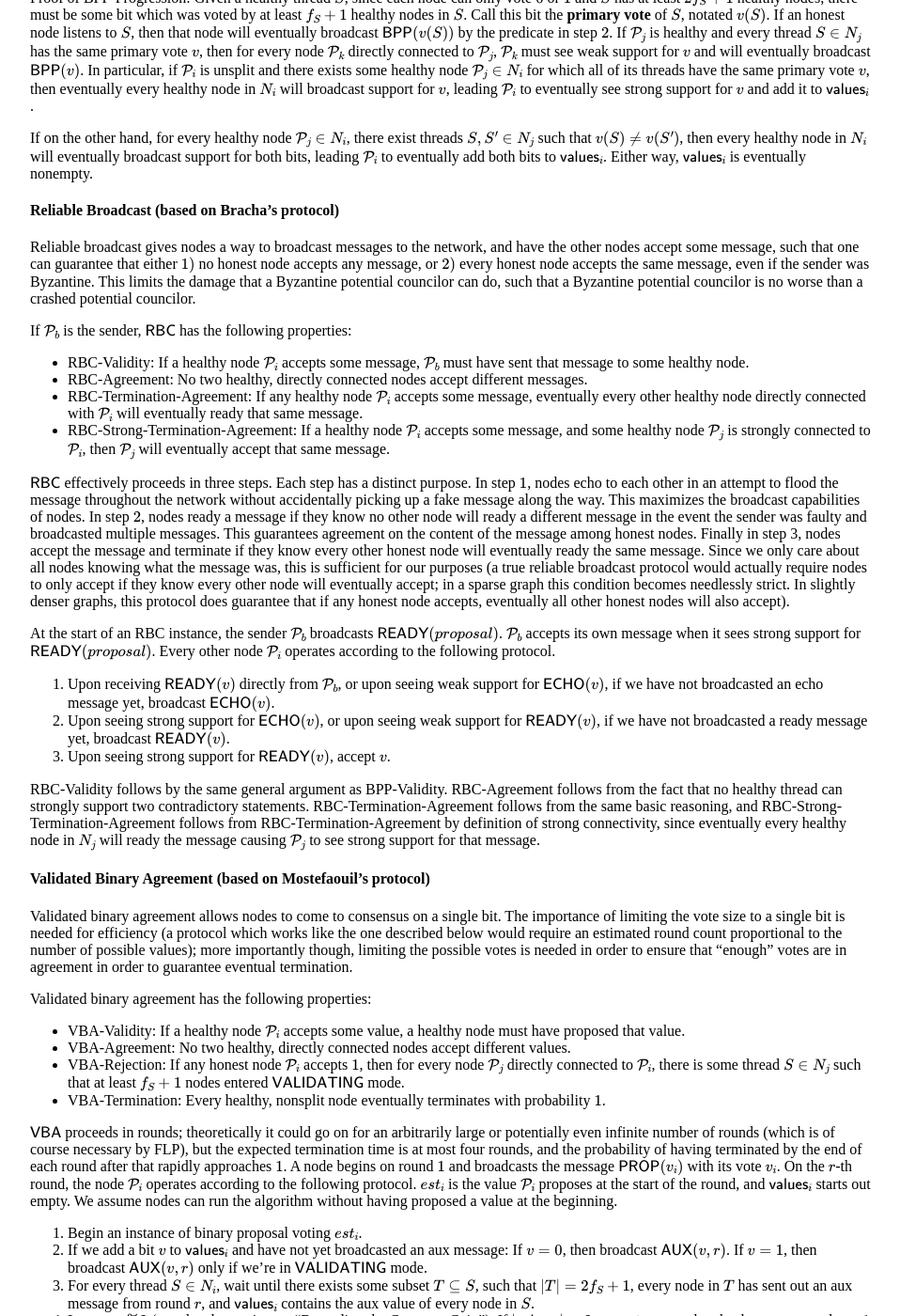
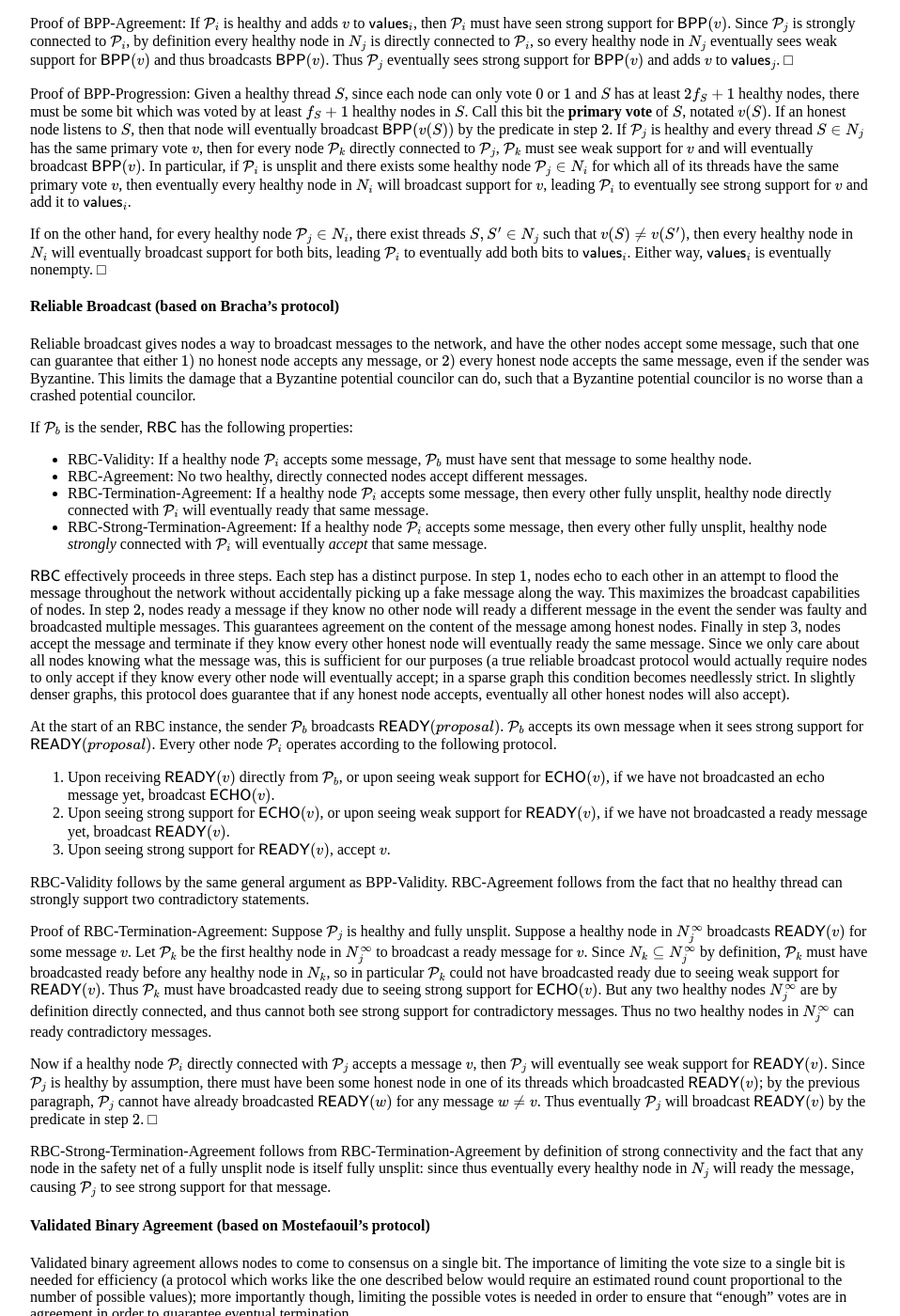
Before and after one commit to ChronusZ/chronusz.github.io, a Jekyll site: the page built from _posts/2017-07-20-parliamentary-consensus-ii.md, in a window 1280 px wide and 1400 px high, scrolled down 3310 px. Shown: the whole window at 94% size, without its empty margins (160-1118 px from the left). Built offline with Jekyll 4.4.1, drawn with Linux system fonts in a browser that asks for light colours; formulas are drawn with MathJax 3; some of the changed text lies outside the part shown.

Commit message:
Update 2017-07-20-parliamentary-consensus-ii.md

```diff
--- a/_posts/2017-07-20-parliamentary-consensus-ii.md
+++ b/_posts/2017-07-20-parliamentary-consensus-ii.md
@@ -11,11 +11,13 @@ use_math: true
 
 We use $$\mathcal{P}_i$$ to refer to a node with id indexed by $$i$$. If we want to refer to a specific broadcaster node, we'll typically use the notation $$\mathcal{P}_b$$ for clarity.
 
-A **thread** is roughly some set of nodes that someone pays attention to when making decisions. Every node $$\mathcal{P}_i$$ has a **safety net** $$N_i$$, which is the set of all threads $$\mathcal{P}_i$$ listens to. By a convenient abuse of notation, we also use $$N_i$$ to refer to the union of all the threads in $$N_i$$. It should always be clear which usage we're refering to. To transition from the language of UNLs, one can think of $$N_i$$ as roughly being the set of all subsets of $$\mathsf{UNL}_i$$ consisting of at least $$3t_i+1$$ nodes, where $$t_i$$ is the maximal number of nodes that are allowed to fail in $$\mathsf{UNL}_i$$. Note that a node can certainly listen to a thread without being a member of that thread; this is necessary to give untrusted nodes a way to avoid forking with nodes that might not trust them (and hence wouldn't want to include the untrusted node in any of their threads).
+A **thread** is roughly some set of nodes that someone pays attention to when making decisions. Every node $$\mathcal{P}_i$$ has a **safety net** $$N_i$$, which is the set of all threads $$\mathcal{P}_i$$ listens to. By a convenient abuse of notation, we also use $$N_i$$ to refer to the union of all the threads in $$N_i$$. It should always be clear which usage we're refering to. The **extended safety net** of $$\mathcal{P}_i$$, denoted $$N_i^{\infty}$$, is the transitive closure of its safety net; i.e., the set of all nodes in a thread of any node in a thread of any node in a thread of etc. etc. of any node in $$N_i$$.
+
+To transition from the language of UNLs, one can think of $$N_i$$ as roughly being the set of all subsets of $$\mathsf{UNL}_i$$ consisting of at least $$3t_i+1$$ nodes, where $$t_i$$ is the maximal number of nodes that are allowed to fail in $$\mathsf{UNL}_i$$. Note that a node can certainly listen to a thread without being a member of that thread; this is necessary to give untrusted nodes a way to avoid forking with nodes that might not trust them (and hence wouldn't want to include the untrusted node in any of their threads).
 
 Given a thread $$S$$, let $$f_S=\lfloor(\vert S\vert-1)/3\rfloor$$. A thread $$S$$ is **healthy** if the number of healthy nodes in $$S$$ is no greater than $$f_S$$, where a node is **healthy** if it is nonfaulty and all of its threads are healthy. Although this definition appears circular at first, it can be made noncircular by defining a sequence of sets $$F_n$$ for each natural number $$n\in\mathbb{N}$$, where $$F_1$$ is the set of faulty nodes, and $$F_n$$ is the union of $$F_{n-1}$$ with the set of all nodes $$\mathcal{P}_i$$ such that $$\vert S\cap F_{n-1}\vert\geqslant f_S+1$$ for some thread $$S\in N_i$$. Then the set of unhealthy nodes is simply defined to be the union of the $$F_n$$ across all $$n\in\mathbb{N}$$.
 
-We say that $$\mathcal{P}_i$$ and $$\mathcal{P}_j$$ are **directly connected** if there is at least one healthy thread in $$N_i\cap N_j$$. We say that $$\mathcal{P}_i$$ is **strongly connected to** $$\mathcal{P}_j$$ if for every node $$\mathcal{P}_k\in N_i$$, $$\mathcal{P}_j$$ and $$\mathcal{P}_k$$ are directly connected. We say that $$\mathcal{P}_i$$ is **split** if there are two nodes $$\mathcal{P}_j,\mathcal{P}_k\in N_i$$ such that $$\mathcal{P}_j$$ and $$\mathcal{P}_k$$ are *not* directly connected, and $$\mathcal{P}_i$$ is **unsplit** otherwise.
+We say that $$\mathcal{P}_i$$ and $$\mathcal{P}_j$$ are **directly connected** if there is at least one healthy thread in $$N_i\cap N_j$$. We say that $$\mathcal{P}_i$$ is **strongly connected to** $$\mathcal{P}_j$$ if for every node $$\mathcal{P}_k\in N_i$$, $$\mathcal{P}_j$$ and $$\mathcal{P}_k$$ are directly connected. We say that $$\mathcal{P}_i$$ is **split** if there are two nodes $$\mathcal{P}_j,\mathcal{P}_k\in N_i$$ such that $$\mathcal{P}_j$$ and $$\mathcal{P}_k$$ are *not* directly connected, and $$\mathcal{P}_i$$ is **unsplit** otherwise. We say that $$\mathcal{P}_i$$ is **fully unsplit** if every pair of nodes $$\mathcal{P}_j,\mathcal{P}_k$$ in $$\mathcal{P}_i$$'s *extended* safety net is directly connected. It is easily seen that any node in the extended safety net of a fully unsplit node is itself fully unsplit.
 
 A **candidate** is a node which has some chance of becoming a council member. Each node $$\mathcal{P}_i$$ keeps track of a **ballot** $$B_i$$, consisting of all the nodes $$\mathcal{P}_i$$ knows are candidates. They also keep track of a **tablist** $$\overline{B}_i$$, consisting of all nodes which $$\mathcal{P}_i$$ thinks might be candidates, but $$\mathcal{P}_i$$ might not have received enough confirmations to know that those nodes are actually candidates. For simplicity, we assume that $$B_i\subseteq \overline{B}_i$$. In practice, $$\overline{B}_i$$ can reasonably be kept implicit; it only exists to deal with asynchrony, and every node in $$\overline{B}_i$$ should eventually be added to $$B_i$$.
 
@@ -36,8 +38,8 @@ Separate instances of $$\mathsf{VBA}$$ and $$\mathsf{RBC}$$ are created for each
 Formally, reliable broadcast has the following properties:
 - RBC-Validity: If a healthy node $$\mathcal{P}_i$$ accepts some message, $$\mathcal{P}_b$$ must have sent that message to some healthy node.
 - RBC-Agreement: No two healthy, directly connected nodes accept different messages.
-- RBC-Termination-Agreement: If any healthy node $$\mathcal{P}_i$$ accepts some message, eventually every other healthy node directly connected with $$\mathcal{P}_i$$ will eventually ready that same message.
-- RBC-Strong-Termination-Agreement: If a healthy node $$\mathcal{P}_i$$ accepts some message, and some healthy node $$\mathcal{P}_j$$ is strongly connected to $$\mathcal{P}_i$$, then $$\mathcal{P}_j$$ will eventually accept that same message.
+- RBC-Termination-Agreement: If a healthy node $$\mathcal{P}_i$$ accepts some message, then every other fully unsplit, healthy node directly connected with $$\mathcal{P}_i$$ will eventually ready that same message.
+- RBC-Strong-Termination-Agreement: If a healthy node $$\mathcal{P}_i$$ accepts some message, then every other fully unsplit, healthy node *strongly* connected with $$\mathcal{P}_i$$ will eventually *accept* that same message.
 
 Validated Binary agreement has the following properties:
 - VBA-Validity: If a healthy node $$\mathcal{P}_i$$ accepts some value, a healthy node must have proposed that value.
@@ -101,15 +103,15 @@ The protocol run by node $$\mathcal{P}_i$$ is as follows:
 
 
 Proof of BPP-Validity:
-If a healthy node $$\mathcal{P}_i$$ adds a bit $$v$$ to $$\mathsf{values}_i$$, then it must have seen strong support for $$\mathsf{BPP}(v)$$; in particular, a healthy node in $$N_i$$ must have broadcasted $$\mathsf{BPP}(v)$$. Now suppose a healthy node $$\mathcal{P}_i$$ broadcasts $$\mathsf{BPP}(v)$$. Then $$\mathcal{P}_i$$ saw weak support for $$\mathsf{BPP}(v)$$, which means at least one healthy node in $$\mathcal{P}_i$$'s safety net must have broadcasted $$\mathsf{BPP}(v)$$. But since there are only a finite number of nodes, by infinite descent there must have been some healthy node $$\mathcal{P}_k$$ such that no healthy node in $$N_k$$ broadcasted $$\mathsf{BPP}(v)$$ before $$\mathcal{P}_k$$. Thus $$\mathcal{P}_k$$ must have proposed $$v$$, so $$v$$ was proposed by a healthy node as claimed.
+If a healthy node $$\mathcal{P}_i$$ adds a bit $$v$$ to $$\mathsf{values}_i$$, then it must have seen strong support for $$\mathsf{BPP}(v)$$; in particular, a healthy node in $$N_i$$ must have broadcasted $$\mathsf{BPP}(v)$$. Now suppose a healthy node $$\mathcal{P}_i$$ broadcasts $$\mathsf{BPP}(v)$$. Then $$\mathcal{P}_i$$ saw weak support for $$\mathsf{BPP}(v)$$, which means at least one healthy node in $$\mathcal{P}_i$$'s safety net must have broadcasted $$\mathsf{BPP}(v)$$. But since there are only a finite number of nodes, by infinite descent there must have been some healthy node $$\mathcal{P}_k$$ such that no healthy node in $$N_k$$ broadcasted $$\mathsf{BPP}(v)$$ before $$\mathcal{P}_k$$. Thus $$\mathcal{P}_k$$ must have proposed $$v$$, so $$v$$ was proposed by a healthy node as claimed. □
 
 Proof of BPP-Agreement:
-If $$\mathcal{P}_i$$ is healthy and adds $$v$$ to $$\mathsf{values}_i$$, then $$\mathcal{P}_i$$ must have seen strong support for $$\mathsf{BPP}(v)$$. Since $$\mathcal{P}_j$$ is strongly connected to $$\mathcal{P}_i$$, by definition every healthy node in $$N_j$$ is directly connected to $$\mathcal{P}_i$$, so every healthy node in $$N_j$$ eventually sees weak support for $$\mathsf{BPP}(v)$$ and thus broadcasts $$\mathsf{BPP}(v)$$. Thus $$\mathcal{P}_j$$ eventually sees strong support for $$\mathsf{BPP}(v)$$ and adds $$v$$ to $$\mathsf{values}_j$$.
+If $$\mathcal{P}_i$$ is healthy and adds $$v$$ to $$\mathsf{values}_i$$, then $$\mathcal{P}_i$$ must have seen strong support for $$\mathsf{BPP}(v)$$. Since $$\mathcal{P}_j$$ is strongly connected to $$\mathcal{P}_i$$, by definition every healthy node in $$N_j$$ is directly connected to $$\mathcal{P}_i$$, so every healthy node in $$N_j$$ eventually sees weak support for $$\mathsf{BPP}(v)$$ and thus broadcasts $$\mathsf{BPP}(v)$$. Thus $$\mathcal{P}_j$$ eventually sees strong support for $$\mathsf{BPP}(v)$$ and adds $$v$$ to $$\mathsf{values}_j$$. □
 
 Proof of BPP-Progression:
 Given a healthy thread $$S$$, since each node can only vote $$0$$ or $$1$$ and $$S$$ has at least $$2f_S+1$$ healthy nodes, there must be some bit which was voted by at least $$f_S+1$$ healthy nodes in $$S$$. Call this bit the **primary vote** of $$S$$, notated $$v(S)$$. If an honest node listens to $$S$$, then that node will eventually broadcast $$\mathsf{BPP}(v(S))$$ by the predicate in step $$2$$. If $$\mathcal{P}_j$$ is healthy and every thread $$S\in N_j$$ has the same primary vote $$v$$, then for every node $$\mathcal{P}_k$$ directly connected to $$\mathcal{P}_j$$, $$\mathcal{P}_k$$ must see weak support for $$v$$ and will eventually broadcast $$\mathsf{BPP}(v)$$. In particular, if $$\mathcal{P}_i$$ is unsplit and there exists some healthy node $$\mathcal{P}_j\in N_i$$ for which all of its threads have the same primary vote $$v$$, then eventually every healthy node in $$N_i$$ will broadcast support for $$v$$, leading $$\mathcal{P}_i$$ to eventually see strong support for $$v$$ and add it to $$\mathsf{values}_i$$.
 
-If on the other hand, for every healthy node $$\mathcal{P}_j\in N_i$$, there exist threads $$S,S'\in N_j$$ such that $$v(S)\neq v(S')$$, then every healthy node in $$N_i$$ will eventually broadcast support for both bits, leading $$\mathcal{P}_i$$ to eventually add both bits to $$\mathsf{values}_i$$. Either way, $$\mathsf{values}_i$$ is eventually nonempty.
+If on the other hand, for every healthy node $$\mathcal{P}_j\in N_i$$, there exist threads $$S,S'\in N_j$$ such that $$v(S)\neq v(S')$$, then every healthy node in $$N_i$$ will eventually broadcast support for both bits, leading $$\mathcal{P}_i$$ to eventually add both bits to $$\mathsf{values}_i$$. Either way, $$\mathsf{values}_i$$ is eventually nonempty. □
 
 #### Reliable Broadcast (based on Bracha's protocol)
 
@@ -118,8 +120,8 @@ Reliable broadcast gives nodes a way to broadcast messages to the network, and h
 If $$\mathcal{P}_b$$ is the sender, $$\mathsf{RBC}$$ has the following properties:
 - RBC-Validity: If a healthy node $$\mathcal{P}_i$$ accepts some message, $$\mathcal{P}_b$$ must have sent that message to some healthy node.
 - RBC-Agreement: No two healthy, directly connected nodes accept different messages.
-- RBC-Termination-Agreement: If any healthy node $$\mathcal{P}_i$$ accepts some message, eventually every other healthy node directly connected with $$\mathcal{P}_i$$ will eventually ready that same message.
-- RBC-Strong-Termination-Agreement: If a healthy node $$\mathcal{P}_i$$ accepts some message, and some healthy node $$\mathcal{P}_j$$ is strongly connected to $$\mathcal{P}_i$$, then $$\mathcal{P}_j$$ will eventually accept that same message.
+- RBC-Termination-Agreement: If a healthy node $$\mathcal{P}_i$$ accepts some message, then every other fully unsplit, healthy node directly connected with $$\mathcal{P}_i$$ will eventually ready that same message.
+- RBC-Strong-Termination-Agreement: If a healthy node $$\mathcal{P}_i$$ accepts some message, then every other fully unsplit, healthy node *strongly* connected with $$\mathcal{P}_i$$ will eventually *accept* that same message.
 
 $$\mathsf{RBC}$$ effectively proceeds in three steps. Each step has a distinct purpose. In step $$1$$, nodes echo to each other in an attempt to flood the message throughout the network without accidentally picking up a fake message along the way. This maximizes the broadcast capabilities of nodes. In step $$2$$, nodes ready a message if they know no other node will ready a different message in the event the sender was faulty and broadcasted multiple messages. This guarantees agreement on the content of the message among honest nodes. Finally in step 3, nodes accept the message and terminate if they know every other honest node will eventually ready the same message. Since we only care about all nodes knowing what the message was, this is sufficient for our purposes (a true reliable broadcast protocol would actually require nodes to only accept if they know every other node will eventually accept; in a sparse graph this condition becomes needlessly strict. In slightly denser graphs, this protocol does guarantee that if any honest node accepts, eventually all other honest nodes will also accept).
 
@@ -131,7 +133,14 @@ At the start of an RBC instance, the sender $$\mathcal{P}_b$$ broadcasts $$\math
 3. Upon seeing strong support for $$\mathsf{READY}(v)$$, accept $$v$$.
 
 
-RBC-Validity follows by the same general argument as BPP-Validity. RBC-Agreement follows from the fact that no healthy thread can strongly support two contradictory statements. RBC-Termination-Agreement follows from the same basic reasoning, and RBC-Strong-Termination-Agreement follows from RBC-Termination-Agreement by definition of strong connectivity, since eventually every healthy node in $$N_j$$ will ready the message causing $$\mathcal{P}_j$$ to see strong support for that message.
+RBC-Validity follows by the same general argument as BPP-Validity. RBC-Agreement follows from the fact that no healthy thread can strongly support two contradictory statements.
+
+Proof of RBC-Termination-Agreement:
+Suppose $$\mathcal{P}_j$$ is healthy and fully unsplit. Suppose a healthy node in $$N_j^{\infty}$$ broadcasts $$\mathsf{READY}(v)$$ for some message $$v$$. Let $$\mathcal{P}_k$$ be the first healthy node in $$N_j^{\infty}$$ to broadcast a ready message for $$v$$. Since $$N_k\subseteq N_j^{\infty}$$ by definition, $$\mathcal{P}_k$$ must have broadcasted ready before any healthy node in $$N_k$$, so in particular $$\mathcal{P}_k$$ could not have broadcasted ready due to seeing weak support for $$\mathsf{READY}(v)$$. Thus $$\mathcal{P}_k$$ must have broadcasted ready due to seeing strong support for $$\mathsf{ECHO}(v)$$. But any two healthy nodes $$N_j^{\infty}$$ are by definition directly connected, and thus cannot both see strong support for contradictory messages. Thus no two healthy nodes in $$N_j^{\infty}$$ can ready contradictory messages.
+
+Now if a healthy node $$\mathcal{P}_i$$ directly connected with $$\mathcal{P}_j$$ accepts a message $$v$$, then $$\mathcal{P}_j$$ will eventually see weak support for $$\mathsf{READY}(v)$$. Since $$\mathcal{P}_j$$ is healthy by assumption, there must have been some honest node in one of its threads which broadcasted $$\mathsf{READY}(v)$$; by the previous paragraph, $$\mathcal{P}_j$$ cannot have already broadcasted $$\mathsf{READY}(w)$$ for any message $$w\neq v$$. Thus eventually $$\mathcal{P}_j$$ will broadcast $$\mathsf{READY}(v)$$ by the predicate in step $$2$$. □
+
+RBC-Strong-Termination-Agreement follows from RBC-Termination-Agreement by definition of strong connectivity and the fact that any node in the safety net of a fully unsplit node is itself fully unsplit: since thus eventually every healthy node in $$N_j$$ will ready the message, causing $$\mathcal{P}_j$$ to see strong support for that message.
 
 #### Validated Binary Agreement (based on Mostefaouil's protocol)
 
```
